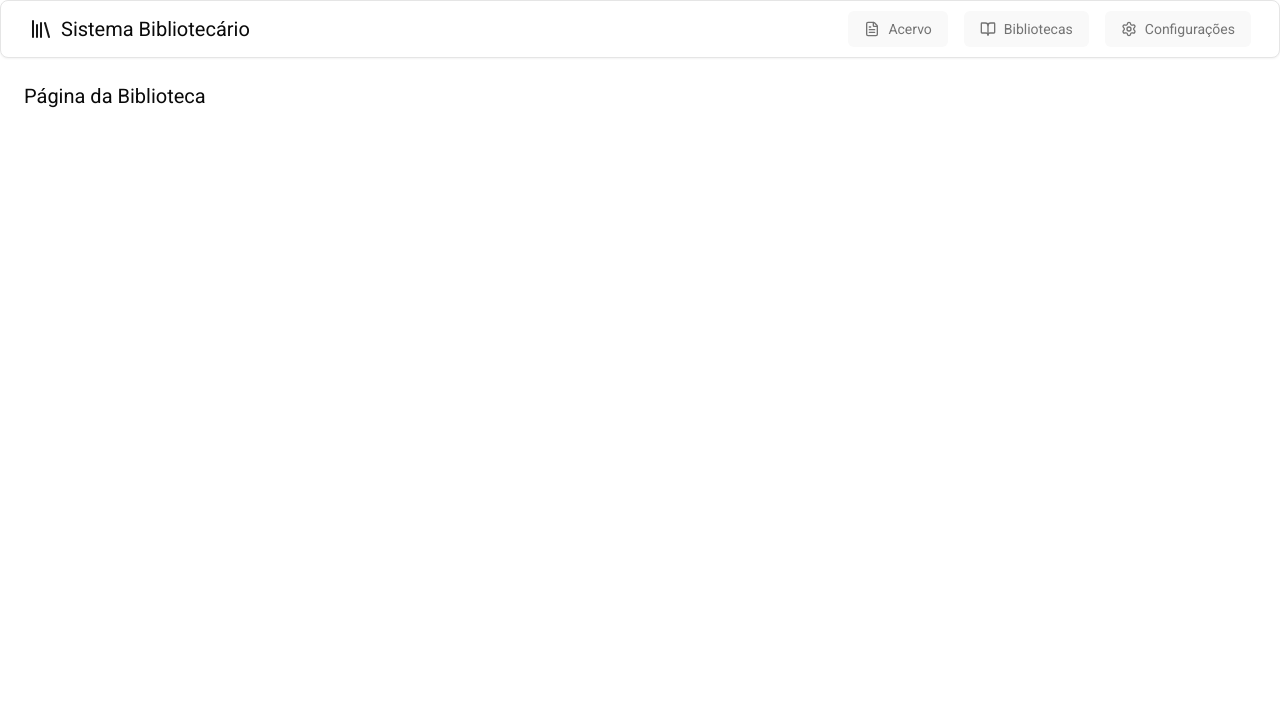
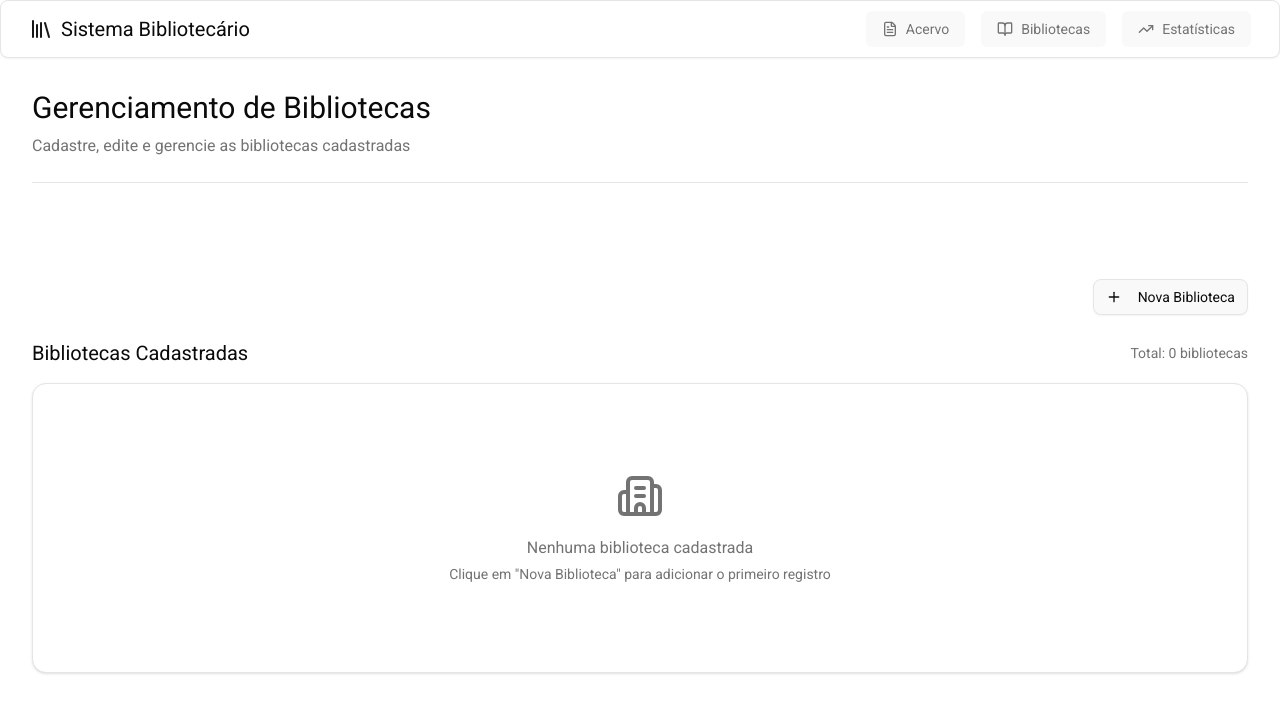
Before and after one commit to larissa-neves/sistema-bibliotecario, a React (Vite) app: page /bibliotecas in a window 1280 px wide. Shown: the top 712 px of the page. Built offline with nearby package versions, Linux system fonts and the light colour scheme.

Commit message:
refactor: reorganiza estrutura de páginas e componentes
- Renomeia página Configurações para Estatísticas
- Move dashboard de InitialPage para página Estatísticas dedicada
- Renomeia componente Formulario para FormularioLivros
- Atualiza item do menubar de Configurações para Estatísticas

```diff
--- a/src/App.jsx
+++ b/src/App.jsx
@@ -1,9 +1,9 @@
 import React from 'react'
 import PaginaInicial  from './pages/InitialPage'
 import PaginaBibliotecas from './pages/BibliotecasPage'
-import PaginaConfig from './pages/ConfigPage'
 import { BrowserRouter as Router, Routes, Route } from "react-router-dom";
 import MenuBar from './components/MenuBar'
+import PaginaEstatisticas from './pages/DashboardPage';
 
 const App = () => {
 
@@ -15,7 +15,7 @@ const App = () => {
         <Routes>
           <Route path="/acervo" element={<PaginaInicial />} />
           <Route path="/bibliotecas" element={<PaginaBibliotecas />} />
-          <Route path="/configuracoes" element={<PaginaConfig />} />
+          <Route path="/estatisticas" element={<PaginaEstatisticas />} />
           <Route path="/" element={<PaginaInicial />} /> {/* rota padrão */}
         </Routes>
       </div>
--- a/src/components/Formulario.jsx
+++ b/src/components/FormularioLivros.jsx
@@ -277,7 +277,9 @@ const FormNewBook = () => {
                   Cancelar
                 </Button>
               </DialogClose>
-              <Button type="submit">Cadastrar Livro</Button>
+              <Button type="submit">
+                {editingBook ? "Salvar Alterações" : "Cadastrar Livro"}
+              </Button>
             </DialogFooter>
           </form>
         </DialogContent>
--- a/src/components/MenuBar.jsx
+++ b/src/components/MenuBar.jsx
@@ -5,7 +5,7 @@ import {
   MenubarMenu,
   MenubarTrigger,
 } from "@/components/ui/menubar";
-import { BookOpen, Library, FileText, Settings } from "lucide-react";
+import { BookOpen, Library, FileText, TrendingUp } from "lucide-react";
 
 
 const Acervo = () => {
@@ -40,16 +40,16 @@ const Relatorios = () => {
   );
 };
 
-const Configuracoes = () => {
+const Estatisticas = () => {
   return (
     <>
       <MenubarTrigger className="px-4 py-2 font-semibold text-gray-3 hover:bg-gray-100 transition-colors">
         <Link
-          to="/configuracoes"
+          to="/estatisticas"
           className="flex items-center gap-2 text-sm font-medium text-muted-foreground hover:text-foreground transition-colors"
         >
-          <Settings className="w-4 h-4" />
-          Configurações
+          <TrendingUp className="w-4 h-4" />
+          Estatísticas
         </Link>
       </MenubarTrigger>
     </>
@@ -75,7 +75,7 @@ const Menu = () => {
       <MenubarMenu>
         <Acervo />
         <Relatorios />
-        <Configuracoes />
+        <Estatisticas />
       </MenubarMenu>
     </div>
   );
--- a/src/pages/BibliotecasPage.jsx
+++ b/src/pages/BibliotecasPage.jsx
@@ -1,5 +1,20 @@
-import React from "react"
+import FormNewLibrary from "@/components/FormularioBibliotecas";
+import React from "react";
 
 export default function PaginaBibliotecas() {
-  return <h2 className="p-6 text-xl">Página da Biblioteca</h2>
+  return (
+    <div>
+      <div className="max-w-7xl mx-auto p-6 md:p-8">
+        <div className="mb-8 font-roboto pb-6 border-b border-border">
+          <h1 className="text-3xl font-bold text-foreground mb-2">
+            Gerenciamento de Bibliotecas
+          </h1>
+          <p className="text-muted-foreground">
+            Cadastre, edite e gerencie as bibliotecas cadastradas
+          </p>
+        </div>
+      </div>
+      <FormNewLibrary />
+    </div>
+  );
 }
--- a/src/pages/ConfigPage.jsx
+++ /dev/null
@@ -1,5 +0,0 @@
-import React from "react"
-
-export default function PaginaConfig() {
-  return <h2 className="p-6 text-xl">Página de Configuração</h2>
-}
--- a/src/pages/DashboardPage.jsx
+++ b/src/pages/DashboardPage.jsx
@@ -4,7 +4,17 @@ import React from "react"
 export default function PaginaEstatisticas() {
   return (
     <div>
-      <h2 className="p-6 text-xl">Página de Estatísticas</h2>
+      <div className="max-w-7xl mx-auto p-6 md:p-8">
+        <div className="mb-8 font-roboto pb-6 border-b border-border">
+          <h1 className="text-3xl font-bold text-foreground mb-2">
+            Estatísticas
+          </h1>
+          <p className="text-muted-foreground">
+            Visão geral e análise do acervo
+          </p>
+        </div>
+      </div>
+
       <Dashboard />
     </div>
   )
--- a/src/pages/InitialPage.jsx
+++ b/src/pages/InitialPage.jsx
@@ -1,6 +1,5 @@
 import React from "react";
-import FormNewBook from "@/components/Formulario";
-import Dashboard from "@/components/Dashboard";
+import FormNewBook from "@/components/FormularioLivros";
 
 export default function PaginaInicial() {
   return (
@@ -16,7 +15,6 @@ export default function PaginaInicial() {
         </div>
       </div>
 
-      <Dashboard />
       <FormNewBook />
     </div>
   );
```
